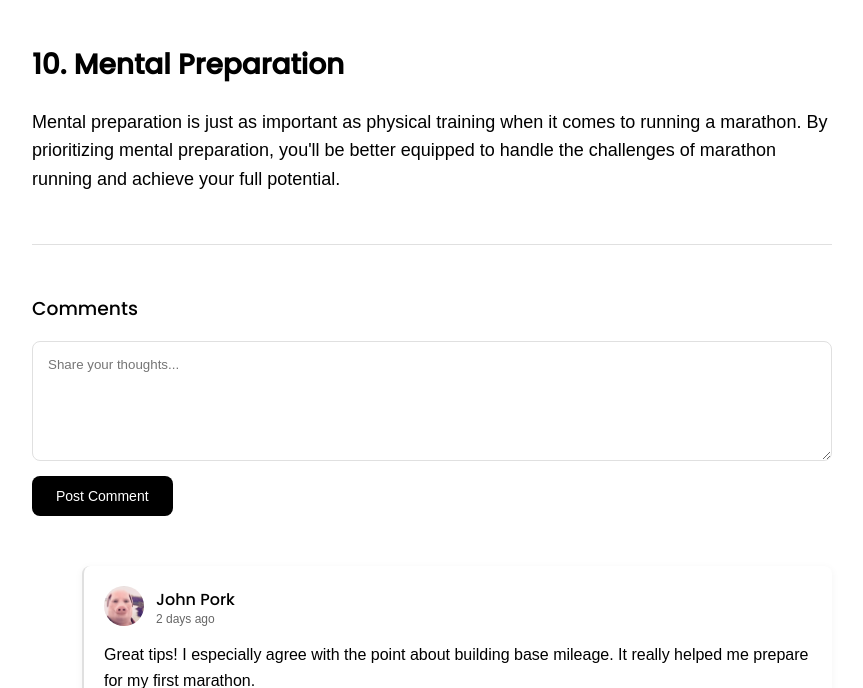
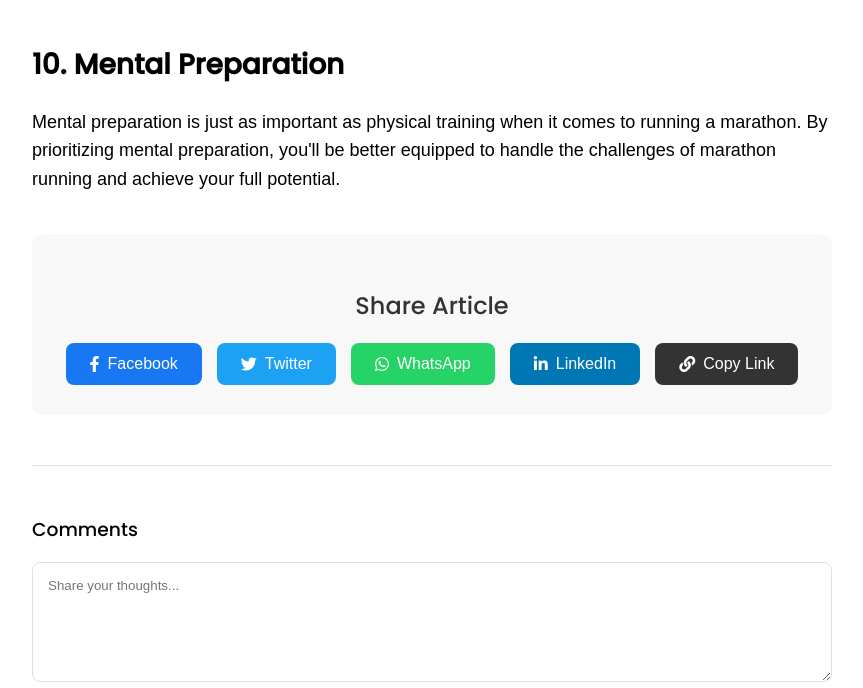
Before and after one commit to AutisticKao/Race-id-experimental-test, a PHP site: page /article-details.php in a window 1280 px wide. Shown: the part 3856-4544 px from the top of the page, without its empty margins (208-1071 px from the left). Run offline with PHP 8.4, Linux system fonts and the light colour scheme.

Commit message:
Update article-details.php

```diff
--- a/article-details.php
+++ b/article-details.php
@@ -1,4 +1,12 @@
 <?php include 'header.php'; ?>
+
+<head>
+    <meta charset="UTF-8">
+    <meta name="viewport" content="width=device-width, initial-scale=1.0">
+    <title>10 Essential Tips for Marathon Training - Race.id</title>
+    <!-- existing head content -->
+</head>
+
 
 <main class="article-container fade-slide-in">
     <div class="back-button">
@@ -82,6 +90,33 @@
               <h2 id="tip10">10. Mental Preparation</h2>
               <p>Mental preparation is just as important as physical training when it comes to running a marathon. By prioritizing mental preparation, you'll be better equipped to handle the challenges of marathon running and achieve your full potential.</p>
           </div>
+
+          <!-- Social Share Section -->
+    <section class="social-share-section">
+        <h3>Share Article</h3>
+        <div class="share-buttons">
+        <button onclick="shareOnFacebook()" class="share-btn facebook">
+            <i class="fab fa-facebook-f"></i>
+            <span>Facebook</span>
+        </button>
+        <button onclick="shareOnTwitter()" class="share-btn twitter">
+            <i class="fab fa-twitter"></i>
+            <span>Twitter</span>
+        </button>
+        <button onclick="shareOnWhatsApp()" class="share-btn whatsapp">
+            <i class="fab fa-whatsapp"></i>
+            <span>WhatsApp</span>
+        </button>
+        <button onclick="shareOnLinkedIn()" class="share-btn linkedin">
+            <i class="fab fa-linkedin-in"></i>
+            <span>LinkedIn</span>
+        </button>
+        <button onclick="copyLink()" class="share-btn copy-link">
+            <i class="fas fa-link"></i>
+            <span>Copy Link</span>
+        </button>
+    </div>
+</section>
 
           <!-- Comments Section -->
           <section class="comments-section">
@@ -547,6 +582,54 @@
         margin-bottom: 0;
     }
 
+    .social-share-section {
+        margin: 40px 0;
+        padding: 30px;
+        background: #f8f8f8;
+        border-radius: 12px;
+        text-align: center;
+    }
+
+    .social-share-section h3 {
+        margin-bottom: 20px;
+        font-size: 1.5em;
+        color: #333;
+    }
+
+    .share-buttons {
+        display: flex;
+        justify-content: center;
+        gap: 15px;
+        flex-wrap: wrap;
+    }
+
+    .share-btn {
+        display: flex;
+        align-items: center;
+        gap: 8px;
+        padding: 12px 24px;
+        border: none;
+        border-radius: 8px;
+        color: white;
+        font-size: 16px;
+        cursor: pointer;
+        transition: transform 0.2s ease;
+    }
+
+    .share-btn:hover {
+        transform: translateY(-2px);
+    }
+
+    .share-btn.facebook { background: #1877f2; }
+    .share-btn.twitter { background: #1da1f2; }
+    .share-btn.whatsapp { background: #25d366; }
+    .share-btn.linkedin { background: #0077b5; }
+    .share-btn.copy-link {
+        background: #333;
+        color: white;
+    }
+
+
 
     </style>
   <script>
@@ -595,11 +678,43 @@
         var scrollHeight = document.documentElement.scrollHeight - document.documentElement.clientHeight;
         var progress = (scrollTop / scrollHeight) * 100;
         document.querySelector(".progress-bar").style.width = progress + "%";
-}
+        }
+    });
 
+    });
 
+document.addEventListener('DOMContentLoaded', function() {
+    const articleTitle = document.querySelector('.article-title').textContent;
+    const articleUrl = window.location.href;
+
+    window.shareOnFacebook = function() {
+        window.open(`https://www.facebook.com/sharer/sharer.php?u=${articleUrl}`, '_blank');
+    }
+
+    window.shareOnTwitter = function() {
+        window.open(`https://twitter.com/intent/tweet?text=${encodeURIComponent(articleTitle)}&url=${articleUrl}`, '_blank');
+    }
+
+    window.shareOnWhatsApp = function() {
+        window.open(`https://wa.me/?text=${encodeURIComponent(articleTitle + ' ' + articleUrl)}`, '_blank');
+    }
+
+    window.shareOnLinkedIn = function() {
+        window.open(`https://www.linkedin.com/sharing/share-offsite/?url=${articleUrl}`, '_blank');
+    }
+
+    window.copyLink = function() {
+        navigator.clipboard.writeText(articleUrl)
+            .then(() => {
+                const btn = document.querySelector('.copy-link span');
+                const originalText = btn.textContent;
+                btn.textContent = 'Copied!';
+                setTimeout(() => {
+                    btn.textContent = originalText;
+                }, 2000);
+            });
+    }
 });
 
-  });
   </script>
 <?php include 'footer.php'; ?>
```
